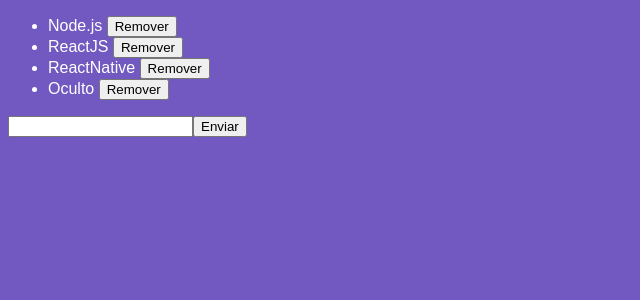
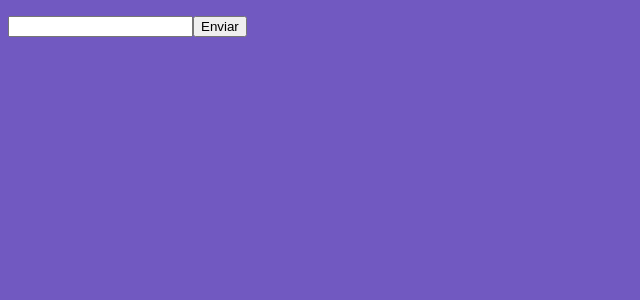
Before and after one commit to angelocarlotto/bootcamp-gostack-modulo04-gobarber, a React app: page / in a window 1280 px wide. Shown: the top 300 px of the page, without its empty margins (0-640 px from the left). Built offline with nearby package versions, Linux system fonts and the light colour scheme.

Commit message:
aprendido os comentens DidUpdate, DidMount and WillUnmount

```diff
--- a/src/components/TechList.js
+++ b/src/components/TechList.js
@@ -12,10 +12,24 @@
     }
     state={
         newTech:"",
-        techs:[
-            'Node.js','ReactJS','ReactNative'
-        ]
+        techs:[]
     };
+
+    componentDidMount(){
+            const techs=localStorage.getItem('techs')
+            if(techs){
+                this.setState({techs:JSON.parse(techs)})
+            }
+    }
+    componentDidUpdate(_,prevState){
+        //this.propos,this.state
+        if(prevState.techs!== this.state.techs){
+            localStorage.setItem('techs',JSON.stringify(this.state.techs))
+        }
+    }
+    componentWillUnmount(){
+        //this.propos,this.state
+    }
     handleInputChange=e=>{
         this.setState({newTech:e.target.value});
     }
@@ -43,7 +57,6 @@
                     />
 
                     ))}
-                    <TechItem  />
                 </ul>
                 <input
                 type="text"
```
